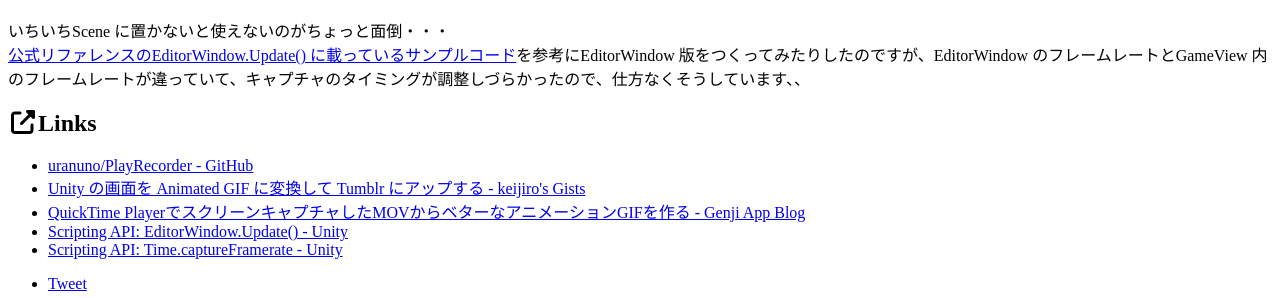
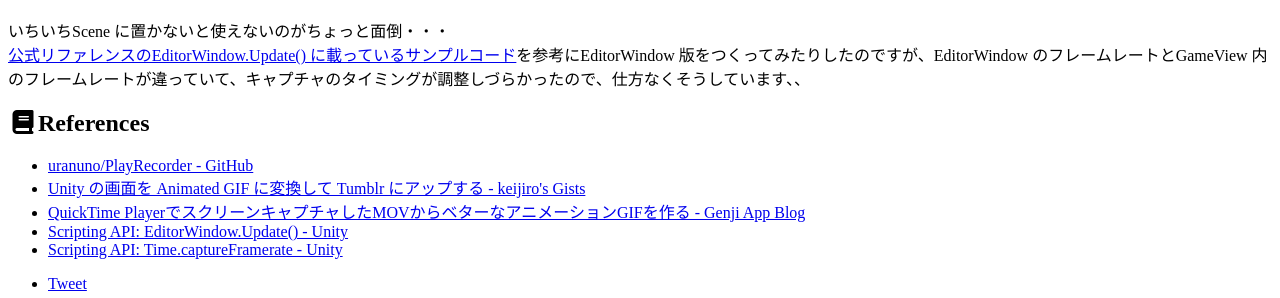
Before and after one commit to uranuno/uranuno.github.io, a Jekyll site: the page built from posts/unity/_posts/2015-03-10-play-recorder.md, in a window 1280 px wide. Shown: the part 1872-2170 px from the top of the page. Built offline with Jekyll 4.4.1, drawn with Linux system fonts in a browser that asks for light colours; nearby versions of some CDN libraries; library files that are not in the unit come from our copies; a script that is not in the unit is left out; comment, search, counter and statistics services are not loaded.

Commit message:
Links -> References
あと、marginを上と相殺させたくないのでpadding入れた

```diff
--- a/_layouts/post.html
+++ b/_layouts/post.html
@@ -13,7 +13,7 @@ layout: default
 
   {% if page.refs.size > 0 %}
   <!-- References -->
-  <h2><i class="fa fa-external-link fa-fw"></i>Links</h2>
+  <h2 class="refs-title"><i class="fa fa-book fa-fw"></i>References</h2>
   <ul>
     {% for reference in page.refs %}
     <li><a href="{{ reference.url }}" target="_blank">{{ reference.title[0] }} - {{ reference.title[1] }}</a></li>
--- a/assets/css/nunomemo.css
+++ b/assets/css/nunomemo.css
@@ -124,6 +124,9 @@ a:hover small {
 .post-detail {
   margin-bottom: 1em;
 }
+.refs-title {
+  padding-top: 1rem;
+}
 
 /* Date and Tag and ReadMore*/
 .post-date {
```
